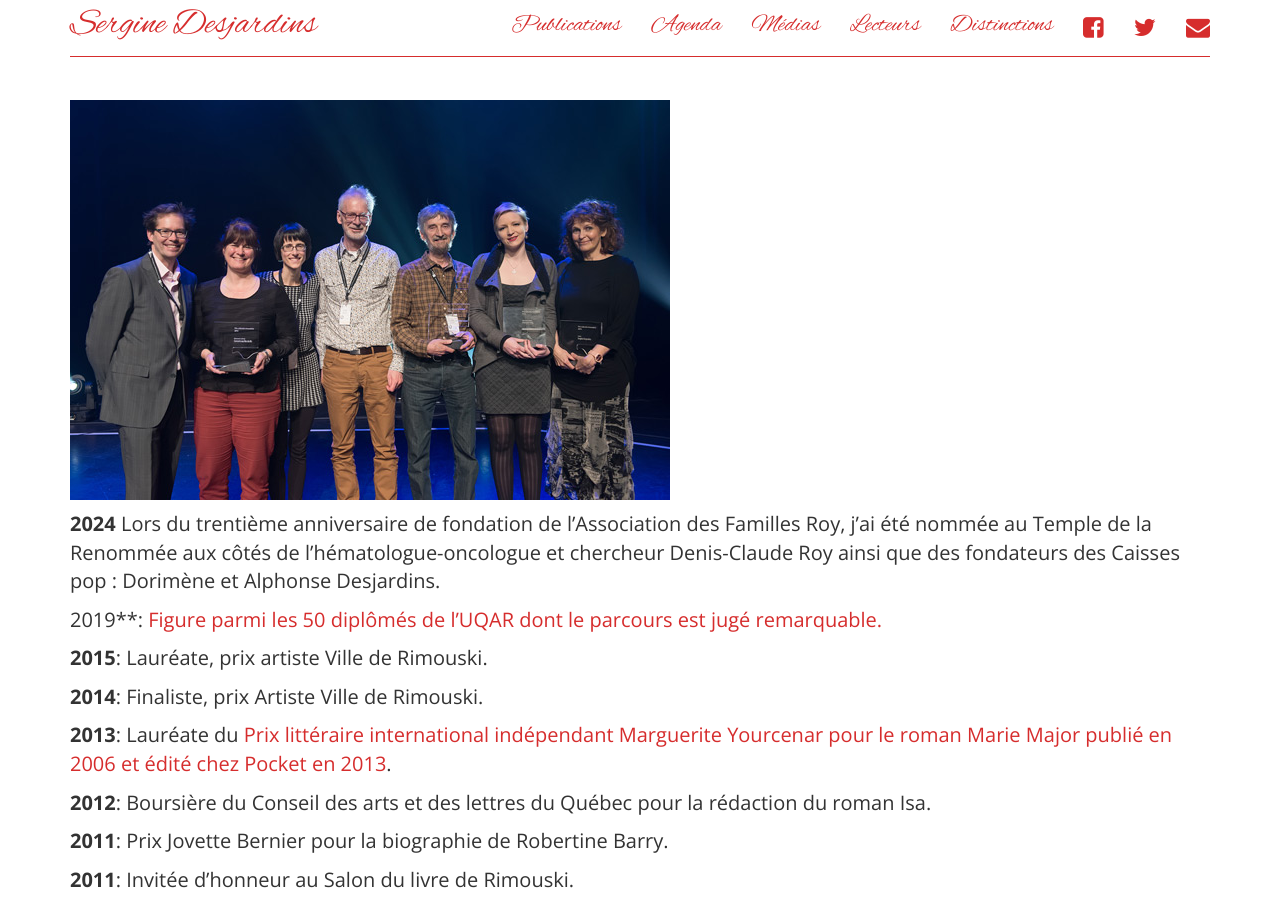
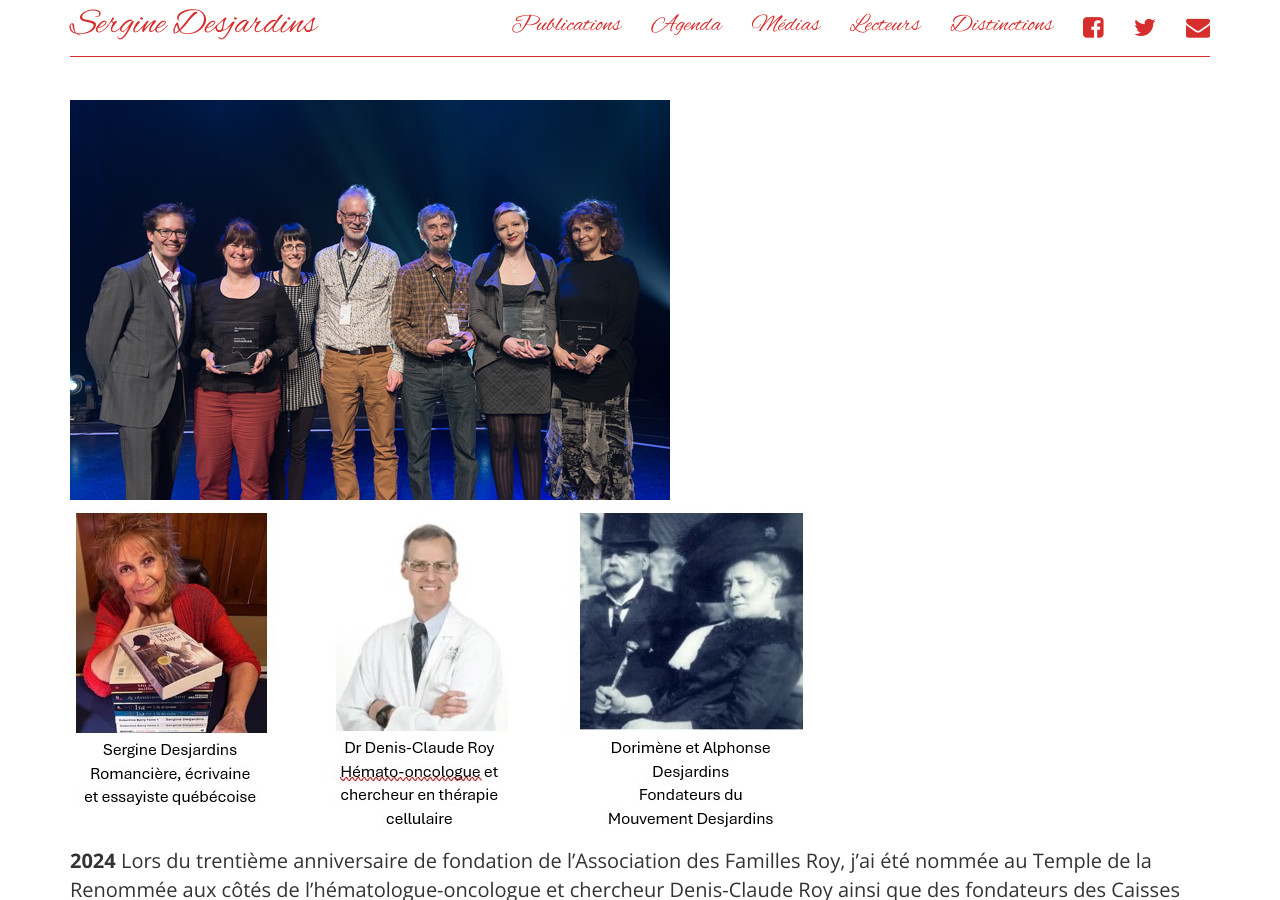
Before and after one commit to serginedesjardins/serginedesjardins.github.io, a Jekyll site: the page built from dis.md, in a window 1280 px wide and 900 px high. Built offline with Jekyll 4.4.1, drawn with Linux system fonts in a browser that asks for light colours; nearby versions of some CDN libraries.

Commit message:
add trio

```diff
--- a/dis.md
+++ b/dis.md
@@ -6,6 +6,7 @@ permalink: /dis/
 
 <img src='../images/prixartiste.jpg' alt='photo'>
 
+<img src='../images/trio.png' alt='trio'>
 
 **2024** Lors du trentième anniversaire de fondation de l'Association des Familles Roy, j’ai été nommée au Temple de la Renommée aux côtés de l’hématologue-oncologue et chercheur Denis-Claude Roy ainsi que des fondateurs des Caisses pop : Dorimène et Alphonse Desjardins.
 
```
Also changed, not shown: images/trio.png (added).
